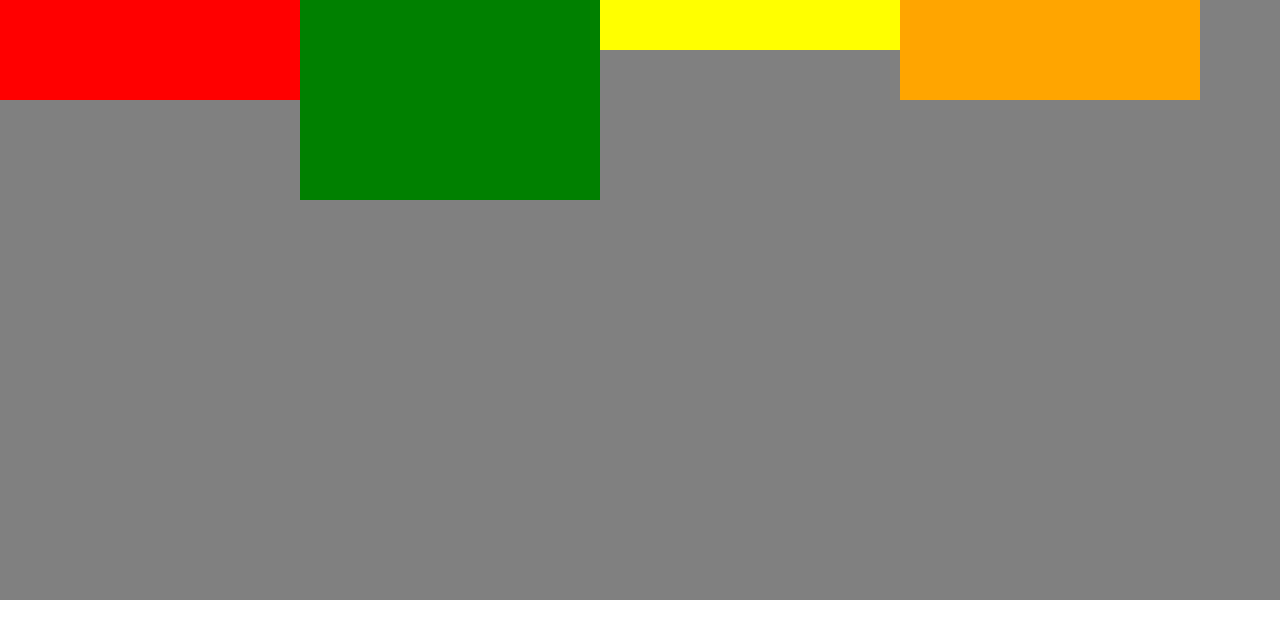
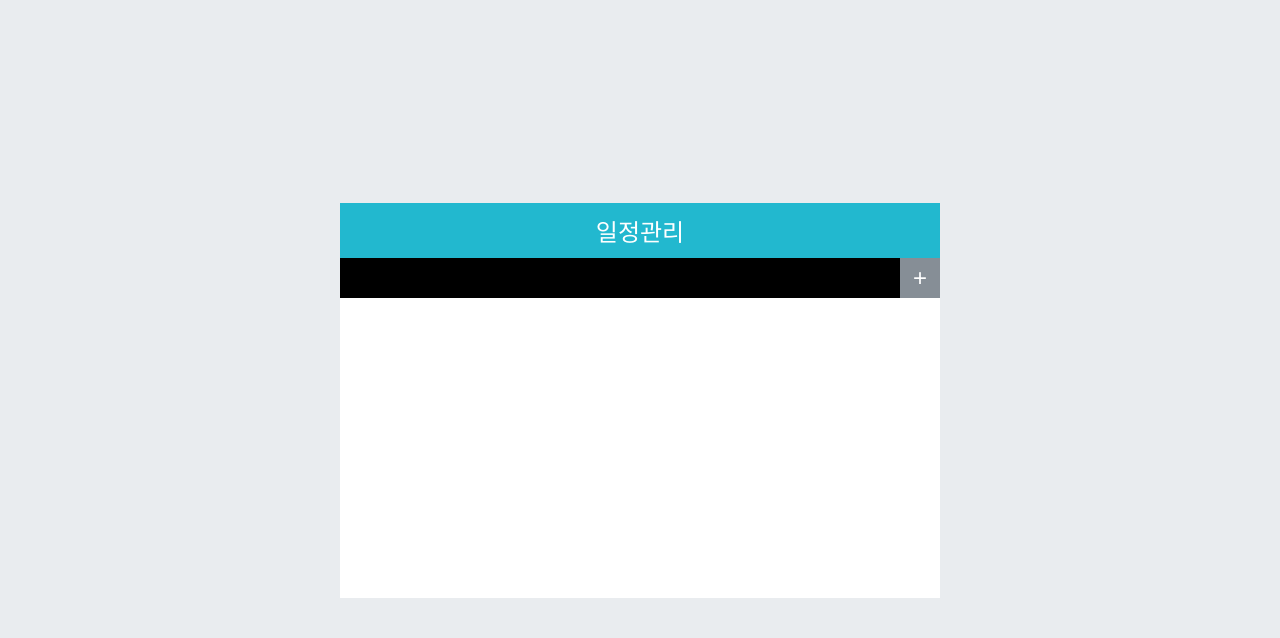
Before and after one commit to jackiehoon/nepp-react-6, a React (Create React App) app in the folder react-app/: page / in a window 1280 px wide. Shown: the top 638 px of the page. Built offline with nearby package versions, Linux system fonts and the light colour scheme.

Commit message:
day:07 todo list

```diff
--- a/react-app/src/App.js
+++ b/react-app/src/App.js
@@ -1,10 +1,9 @@
-import IterationSample from "./components/Flex";
+import Todo from "./components/Todo";
 
 function App() {
-  const name1 = "리액트";
   return (
     <>
-      <IterationSample name={name1} />
+      <Todo />
     </>
   );
 }
--- /dev/null
+++ b/react-app/src/components/Todo/Form.jsx
@@ -0,0 +1,43 @@
+import { useState } from "react";
+import styled from "styled-components";
+
+const Form = ({ onAdd }) => {
+  // 입력관리
+  const [text, setText] = useState("");
+
+  const handleClick = () => {
+    onAdd(text);
+    setText("");
+  };
+
+  return (
+    <InputWrapper>
+      <Input onChange={(e) => setText(e.target.value)} value={text} />
+      <BtnSubmit onClick={handleClick}>+</BtnSubmit>
+    </InputWrapper>
+  );
+};
+
+const InputWrapper = styled.div`
+  display: flex;
+  height: 40px;
+`;
+const Input = styled.input`
+  flex: 1;
+  background: #000;
+  color: #fff;
+  border: none;
+  outline: none;
+  font-size: 18px;
+  padding: 10px;
+`;
+const BtnSubmit = styled.button`
+  border: none;
+  color: #fff;
+  font-size: 24px;
+  width: 40px;
+  background: #868e96;
+  cursor: pointer;
+`;
+
+export default Form;
--- /dev/null
+++ b/react-app/src/components/Todo/List.jsx
@@ -0,0 +1,45 @@
+import styled from "styled-components";
+
+const TodoList = ({ data, onDelete, onChecked }) => {
+  // 리스트 출력담당
+
+  return (
+    <List>
+      {data.map(({ id, content, checked }) => (
+        <Item key={id}>
+          <label>
+            <input
+              type="checkbox"
+              checked={checked}
+              onChange={() => onChecked(id)}
+            />
+            <Content>{content}</Content>
+          </label>
+          <BtnDelete onClick={() => onDelete(id)}>X</BtnDelete>
+        </Item>
+      ))}
+    </List>
+  );
+};
+
+const List = styled.ul`
+  list-style: none;
+  margin: 0;
+  padding: 0;
+  min-height: 300px;
+  background: #fff;
+`;
+const Item = styled.li`
+  height: 50px;
+  display: flex;
+  align-items: center;
+  justify-content: space-between;
+  padding: 0 20px;
+  & + & {
+    border-top: 1px solid #ddd;
+  }
+`;
+const Content = styled.span``;
+const BtnDelete = styled.button``;
+
+export default TodoList;
--- /dev/null
+++ b/react-app/src/components/Todo/index.jsx
@@ -0,0 +1,68 @@
+import { useRef } from "react";
+import { useState } from "react";
+import styled from "styled-components";
+
+import Form from "./Form";
+import List from "./List";
+
+const Todo = () => {
+  // 리스트 관리
+  const [todos, setTodos] = useState([]);
+  const nextId = useRef(1);
+
+  const handleAdd = (content) => {
+    const todo = {
+      id: nextId.current,
+      content: content,
+      checked: false,
+    };
+    const nextTodos = [...todos, todo];
+    setTodos(nextTodos);
+    nextId.current++;
+  };
+
+  const handleDelete = (deleteId) => {
+    const nextTodo = todos.filter((todo) => todo.id !== deleteId);
+    setTodos(nextTodo);
+  };
+
+  const handleChecked = (id) => {
+    const nextTodo = todos.map((todo) => {
+      if (todo.id === id) {
+        todo.checked = !todo.checked;
+      }
+      return todo;
+    });
+    setTodos(nextTodo);
+  };
+
+  return (
+    <Layout>
+      <Container>
+        <Title>일정관리</Title>
+        <Form onAdd={handleAdd} />
+        <List data={todos} onDelete={handleDelete} onChecked={handleChecked} />
+      </Container>
+    </Layout>
+  );
+};
+
+const Layout = styled.div`
+  background: #e9ecef;
+  min-height: 100vh;
+  display: flex;
+  justify-content: center;
+  align-items: center;
+`;
+const Container = styled.div`
+  width: 600px;
+`;
+const Title = styled.div`
+  background: #22b8cf;
+  color: #fff;
+  font-size: 24px;
+  text-align: center;
+  padding: 10px;
+`;
+
+export default Todo;
```
